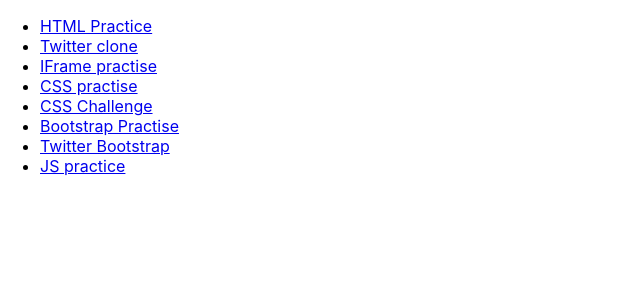
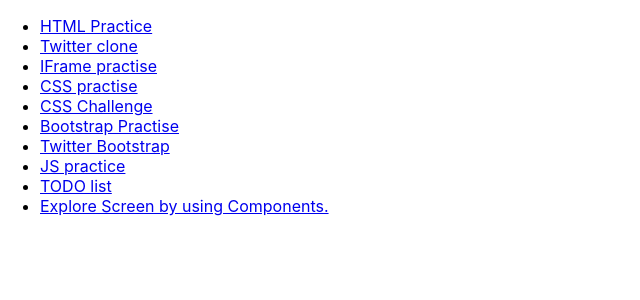
Before and after one commit to hpandya18/web-dev, a React (Create React App) app: page / in a window 1280 px wide. Shown: the top 300 px of the page, without its empty margins (0-640 px from the left). Built offline with nearby package versions, Linux system fonts and the light colour scheme.

Commit message:
Modified App.js

```diff
--- a/src/App.js
+++ b/src/App.js
@@ -41,6 +41,14 @@
           <li>
             <a href="./a5/practise/js/index.html">JS practice</a>
           </li>
+          <li>
+            <a href="./a5/todos/index.html">TODO list</a>
+          </li>
+          <li>
+            <a href="./a5/build/ExploreScreen/index.html">
+              Explore Screen by using Components.
+            </a>
+          </li>
         </ul>
       </header>
     </div>
```
